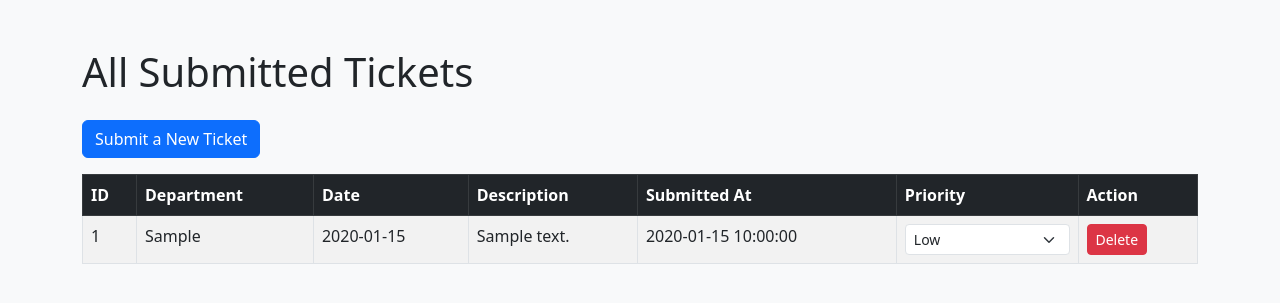
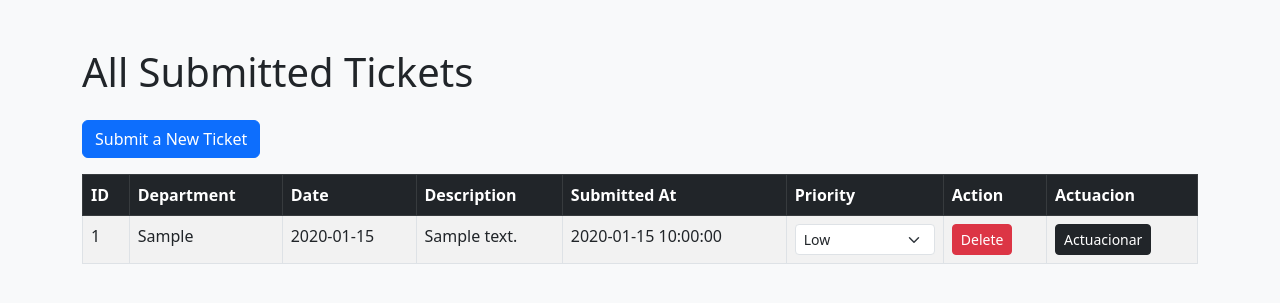
Before and after one commit to inspedralbes/projecte-1daw-24-25-daw1pjromanagustincooked, a PHP site: page /view_tickets.php in a window 1280 px wide. Shown: the top 303 px of the page. Run offline with PHP 8.4, Linux system fonts and the light colour scheme; tables that the repository leaves empty hold one stand-in row (values such as "Sample post").

Commit message:
Fst actuacion update

```diff
--- a/app/ticket_form.php
+++ b/app/ticket_form.php
@@ -67,7 +67,8 @@ if ($_SERVER["REQUEST_METHOD"] == "POST") {
                     <option value="Dat Science">Natural Sciences</option>
                     <option value="Administration">Administration</option>
                     <option value="Vibe Checkers Department">Vibe Check Department</option>
-                </select>
+                </select> <!--Joan, Ermengol, yo(Roman) se que tengo que hacer selector en manera diferente,
+                es una resolucion temporal, despues yo voy a crear DB de Depts y hacer selector que referenci a esta BD!! -->
             </div>
 
             <div class="mb-3">
@@ -77,7 +78,7 @@ if ($_SERVER["REQUEST_METHOD"] == "POST") {
 
             <div class="mb-3">
                 <label for="description" class="form-label">Description:</label>
-                <textarea id="description" name="description" rows="4" class="form-control" required></textarea>
+                <textarea id="description" name="description" rows="4" class="form-control" required minlength="20"></textarea>
             </div>
 
             <button type="submit" class="btn btn-success">Submit Ticket</button>
--- a/app/view_tickets.php
+++ b/app/view_tickets.php
@@ -62,6 +62,7 @@ $tickets = $stmt->fetchAll(PDO::FETCH_ASSOC);
                         <th>Submitted At</th>
                         <th>Priority</th>
                         <th>Action</th>
+                        <th>Actuacion</th>
                     </tr>
                 </thead>
                 <tbody>
@@ -89,6 +90,11 @@ $tickets = $stmt->fetchAll(PDO::FETCH_ASSOC);
                                    Delete
                                 </a>
                             </td>
+                            <td>
+                                <a href = "actuacion.php"
+                                    class="btn btn-sm btn-dark"> Actuacionar
+                                </a>
+                            </td>
                         </tr>
                     <?php endforeach; ?>
                 </tbody>
--- a/db_init/init.sql
+++ b/db_init/init.sql
@@ -7,6 +7,12 @@ FLUSH PRIVILEGES;
 
 USE tickets;
 
+
+CREATE TABLE IF NOT EXISTS technicians (
+    id INT AUTO_INCREMENT PRIMARY KEY,
+    name VARCHAR(100) NOT NULL
+);
+
 CREATE TABLE IF NOT EXISTS incidents (
     id INT AUTO_INCREMENT PRIMARY KEY,
     department VARCHAR(100),
```
Also changed, not shown: app/actuacion.php (added).
